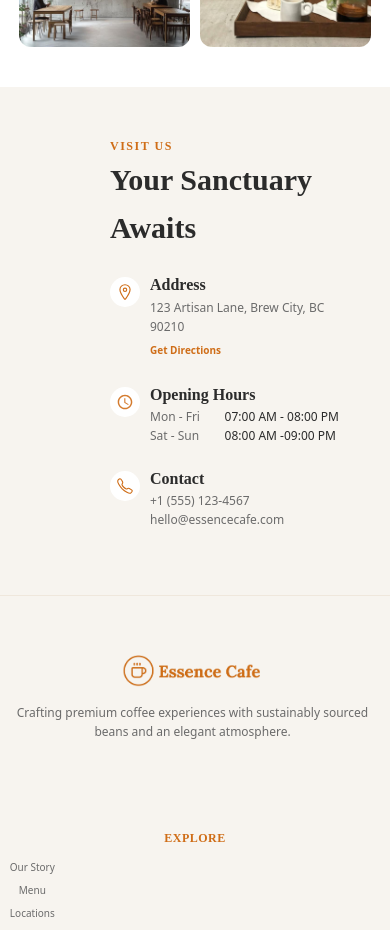
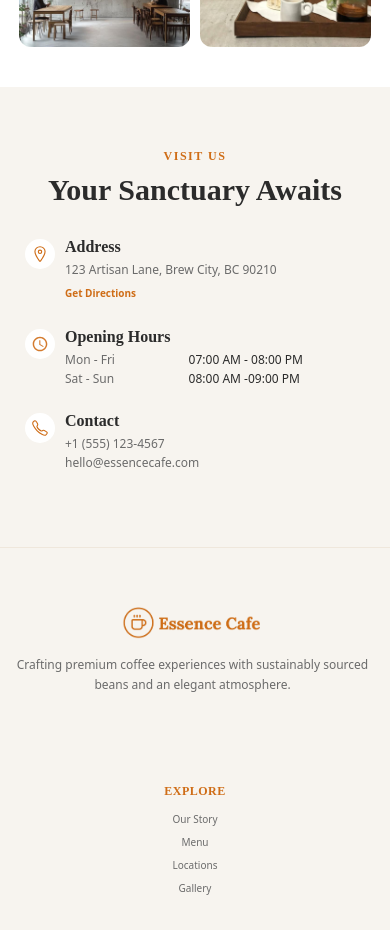
Before and after one commit to widyawulan19/essence-cafe, a React (Create React App) app: page / in a window 390 px wide. Shown: the part 5000-5930 px from the top of the page. Built offline with nearby package versions, Linux system fonts and the light colour scheme.

Commit message:
perubahan footer

```diff
--- a/src/styles/LandingPage.css
+++ b/src/styles/LandingPage.css
@@ -1776,6 +1776,10 @@ MEDIA QUERY (BREAK POINT)
         width: 100%;
     }
 
+    .footer2 .menu {
+        width: 100%;
+    }
+
     .footer1 p {
         text-align: center;
         font-size: 12px;
@@ -1877,4 +1881,14 @@ MEDIA QUERY (BREAK POINT)
         width: 100%;
     }
 
-}
+
+    .operating-container .oc-left {
+        padding: 10px 15px;
+    }
+
+    .oc-left h5,
+    .oc-left h2 {
+        width: 100%;
+        text-align: center;
+    }
+}
```
